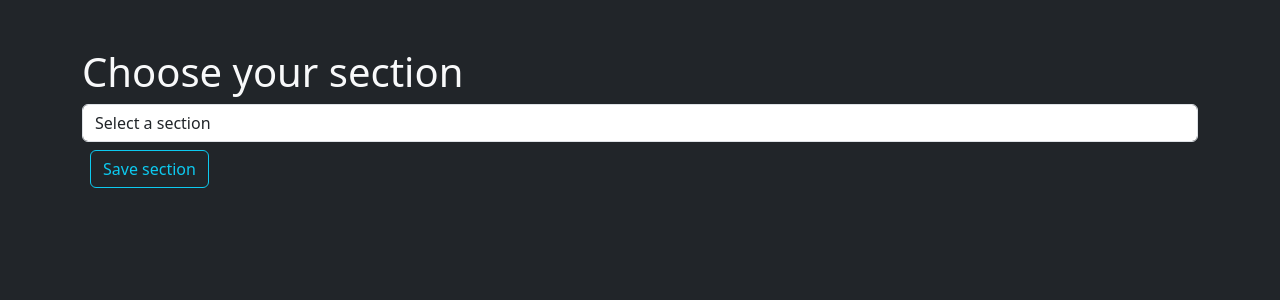
After one commit to michu999/SkillBase, a Django app: page /section_form/ in a window 1280 px wide. The commit adds this page. Shown: the top 300 px of the page. Run offline with Django 5.2, Linux system fonts and the light colour scheme; the visitor is signed in with stand-in values (Sample User, id 1); data comes from the database, SQL or seed files in the repository; data that the repository does not hold is empty.

Commit message:
added section view, still small bugfixes to make but overall its working

```diff
--- a/bot/admin.py
+++ b/bot/admin.py
@@ -1,8 +1,9 @@
 from django.contrib import admin
 
-from bot.models import User, Skill, City
+from bot.models import User, Skill, City, Section
 
 # Register your models here.
 admin.site.register(Skill)
 admin.site.register(User)
 admin.site.register(City)
+admin.site.register(Section)
--- a/bot/forms.py
+++ b/bot/forms.py
@@ -1,5 +1,5 @@
 from django import forms
-from .models import User, City
+from .models import User, City, Section
 
 class UserForm(forms.ModelForm):
     class Meta:
@@ -18,3 +18,10 @@ class CityForm(forms.Form):
         if not city_name:
             raise forms.ValidationError("City name is required.")
         return city_name
+
+class SectionForm(forms.Form):
+    section = forms.ModelChoiceField(
+        queryset=Section.objects.all(),
+        empty_label="Select a section",
+        widget=forms.Select(attrs={'class': 'form-control', 'required': True})
+    )
--- a/bot/models.py
+++ b/bot/models.py
@@ -13,6 +13,7 @@ class User(models.Model):
     user_id = models.CharField(max_length=50, blank=True)
     skills = models.ManyToManyField(Skill, blank=True)
     city = models.ForeignKey('City', on_delete=models.SET_NULL, null=True, blank=True)
+    section = models.ForeignKey('Section', on_delete=models.SET_NULL, null=True, blank=True)
 
     def __str__(self):
         return f"{self.email} {self.user_id} ({self.auth_user.username}) - {self.city}"
@@ -22,3 +23,9 @@ class City(models.Model):
 
     def __str__(self):
         return self.name
+
+class Section(models.Model):
+    name = models.CharField(max_length=100)
+
+    def __str__(self):
+        return self.name
--- a/bot/views.py
+++ b/bot/views.py
@@ -1,9 +1,8 @@
 from django.shortcuts import render, redirect
-from .models import User, Skill, City
-from .forms import UserForm, CityForm
+from .models import User, Skill, City, Section
+from .forms import UserForm, CityForm, SectionForm
 from django.contrib.auth.decorators import login_required
 from rest_framework import viewsets
-from .models import User
 from .serializers import UserSerializer
 from slack_integration.signals import update_slack_profile
 
@@ -14,6 +13,30 @@ class UserViewSet(viewsets.ModelViewSet):
 def landing_page(request):
     return render(request, 'landing.html')
 
+@login_required
+def section_view(request):
+    # Get the user's profile
+    user_profile, created = User.objects.get_or_create(auth_user=request.user)
+
+    if request.method == 'POST':
+        form = SectionForm(request.POST)
+        if form.is_valid():
+            # Get the section from form data
+            section_id = form.cleaned_data.get('section')
+            user_profile.section_id = section_id
+            user_profile.save()
+
+            # Explicitly update the Slack profile
+            from slack_integration.signals import update_slack_profile
+            update_slack_profile(user_profile)
+
+            return redirect('success')
+    else:
+        # For GET requests, create a new form with initial data
+        initial = {'section': user_profile.section_id} if user_profile.section else {}
+        form = SectionForm(initial=initial)
+
+    return render(request, 'section_form.html', {'form': form})
 
 @login_required
 def city_form_view(request):
@@ -153,3 +176,6 @@ def update_user_profile(request):
 
         # The signal will handle the Slack update automatically
         return redirect("profile")
+
+def success(request):
+    return render(request, 'success.html')
--- a/slack_integration/signals.py
+++ b/slack_integration/signals.py
@@ -25,6 +25,7 @@ def update_slack_profile(instance):
 
     skills = [skill.name for skill in instance.skills.all()]  # List of skill names
     city = instance.city.name if instance.city else ""  # City name
+    section = instance.section.name if instance.section else ""
 
     logger.info(f"Updating Slack profile with data:")
     logger.info(f"User ID: {user_id}")
@@ -35,12 +36,14 @@ def update_slack_profile(instance):
     print(f"User ID: {user_id}")
     print(f"Skills: {skills}")
     print(f"City: {city}")
+    print(f"Section: {section}")
 
     slack_service = SlackProfileService()
     result = slack_service.update_user_profile(
         user_id=user_id,
         skills=skills,
-        city=city
+        city=city,
+        section=section
     )
 
     logger.info(f"Slack update result: {result}")
--- a/templates/city_form.html
+++ b/templates/city_form.html
@@ -6,6 +6,6 @@
 <form method="post" action="{% url 'city_form' %}">
     {% csrf_token %}
     {{ form.city_name }}
-    <button type="submit" class="btn btn-primary">Save City & Continue</button>
+    <a href="{% url 'section_form' %}" class="btn btn-outline-info mt-2 ms-2">Save city and continue</a>
 </form>
 {% endblock content %}
--- /dev/null
+++ b/templates/section_form.html
@@ -0,0 +1,11 @@
+{% extends 'base.html' %}
+{% block title %}Choose your section{% endblock %}
+
+{% block content %}
+<h1>Choose your section</h1>
+<form method="post" action="{% url 'section_form' %}">
+    {% csrf_token %}
+    {{ form.section }}
+    <a href="{% url 'success' %}" class="btn btn-outline-info mt-2 ms-2">Save section</a>
+</form>
+{% endblock content %}
--- a/templates/success.html
+++ b/templates/success.html
@@ -4,6 +4,6 @@
 
 {% block content %}
 <h1>Success!</h1>
-<p>The user's skills have been successfully assigned.</p>
+<p>The user's skills, city, and section have been successfully assigned.</p>
 <a href="{% url 'user_form' %}" class="btn btn-success">Return</a>
 {% endblock %}
--- a/user_skills_bot/urls.py
+++ b/user_skills_bot/urls.py
@@ -31,7 +31,8 @@ urlpatterns = [
     path('admin/', admin.site.urls),
     path('city_form/', views.city_form_view, name='city_form'),
     path('user_form/', views.user_form_view, name='user_form'),
-    path('success/', lambda request: render(request, 'success'), name='success'),
+    path('section_form/', views.section_view, name='section_form'),
+    path('success/', views.success, name='success'),
     path('accounts/', include('allauth.urls')),
     path('slack/login/', RedirectView.as_view(url='/accounts/slack/login/'), name='slack_login'),
     path('api/', include(router.urls)),
```
Also changed, not shown: slack_integration/services.py (+6 -2 lines), bot/migrations/0011_section_user_section.py (added), 2 other files.
